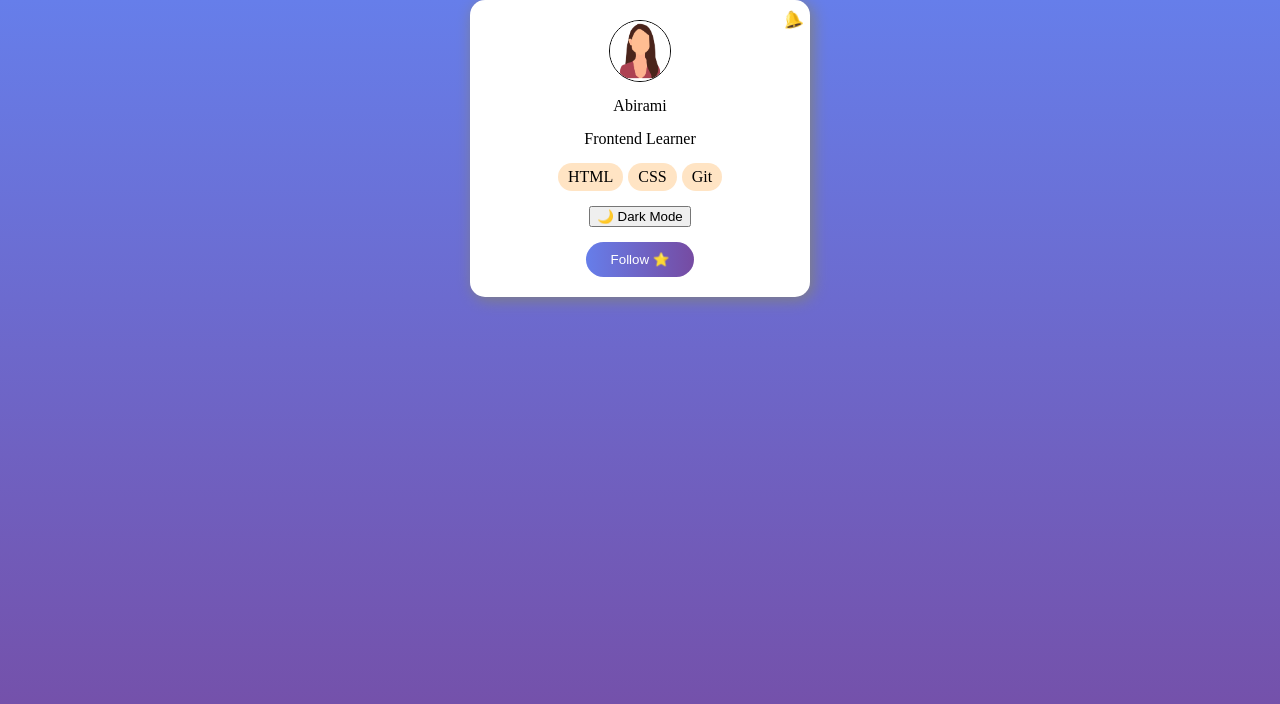
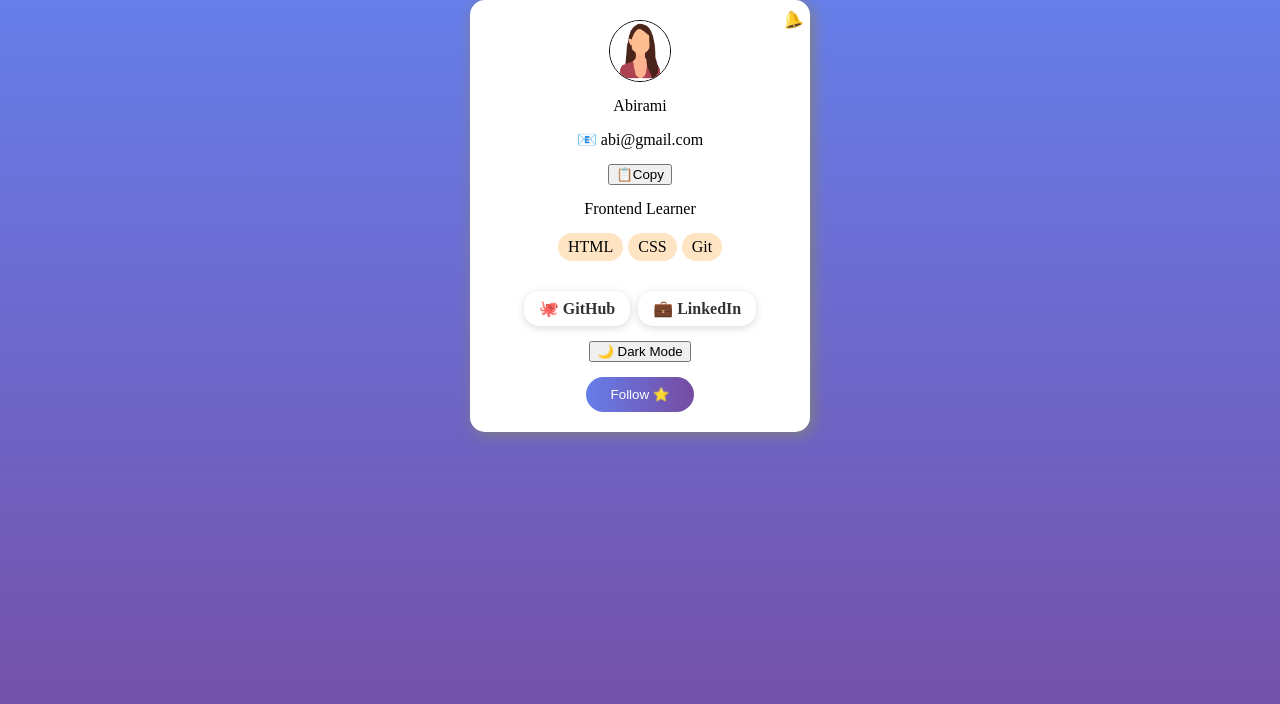
Before and after one commit to Abirami-r-cse/animated-profile-card, a plain HTML site: page index.html in a window 1280 px wide. Drawn offline with Linux system fonts and the light colour scheme.

Commit message:
Enhance Animated Profile Card with typing animation, copy email, and UI improvements

```diff
--- a/index.html
+++ b/index.html
@@ -10,12 +10,20 @@
             <img src="images/profile.jpg" alt="Profile Photo">
         </div>
         <div class="name">Abirami</div>
+        <div class="email">
+            📧 <span id="emailText">abi@gmail.com</span>
+        </div>
+        <button id="copyBtn" type="button"> 📋Copy</button>
         <div class="role">CSE Student</div>
         <div class="skills">
             <span class="HTML">HTML</span>
             <span class="CSS">CSS</span>
             <span class="git">Git</span>
         </div>
+        <div class = "socials">
+            <a href="https://github.com/Abirami-r-cse" target="_blank">🐙 GitHub</a>
+             <a href="https://www.linkedin.com/in/abirami-r-cse" target="_blank">💼 LinkedIn</a>
+        </div>
         <button id="themeBtn">🌙 Dark Mode</button>
         <button class="button" id="followBtn" type="button">Follow ⭐</button>
     </div>
--- a/script.js
+++ b/script.js
@@ -2,6 +2,8 @@
 let button= document.getElementById("followBtn");
 let themeBtn= document.getElementById("themeBtn");
 let body=document.querySelector("body");
+let email = document.getElementById("emailText");
+let copyBtn = document.getElementById("copyBtn");
 let role = document.querySelector(".role");
 let roles = ["PSG iTech","CSE Student","Frontend Learner"];
 let currentRole = 0;
@@ -19,7 +21,21 @@ if(saved === "dark"){
     themeBtn.textContent = "☀️ Light Mode";
 }
 
+copyBtn.addEventListener("click", function () {
 
+    let copiedText = email.textContent;
+
+    navigator.clipboard.writeText(copiedText);
+
+    copyBtn.textContent = "✅ Copied!";
+
+    setTimeout(function () {
+
+        copyBtn.textContent = "📋 Copy Email";
+
+    }, 2000);
+
+});
 function updateButton(text,className){
     button.textContent=text;
     button.classList.remove("following");
--- a/style.css
+++ b/style.css
@@ -10,7 +10,7 @@
     justify-content: center;
     align-items: center;
     margin: auto;
-
+    animation: fadeIn 0.8s ease-out;
    box-shadow: 3px 3px 15px gray;
    transition:  1s;
 }
@@ -117,3 +117,37 @@ html,body{
     background: #1e1e1e;
     color: white;
 }
+.socials{
+    display: flex;
+    gap : 8px;
+    justify-content: center;
+    margin-top: 15px;
+}
+
+.socials a{
+    text-decoration: none;
+    padding : 8px 15px;
+    border-radius: 15px;
+    background : white;
+    color: #333;
+    font-weight: 600;
+    transition : all 0.3s ease;
+    box-shadow: 0 2px 8px rgba(0,0,0,0.15);
+}
+
+.socials a:hover{
+    background: royalblue;
+    color:white;
+    transform: translateY(-3px) scale(1.05);
+    box-shadow: 0 5px 15px rgba(0,0,0,0.25);
+}
+@keyframes fadeIn{
+    from{
+        opacity:0;
+        transform: translateY(20px);
+    }
+    to{
+        opacity:1;
+        transform: translateY(0px);
+    }
+}
```
